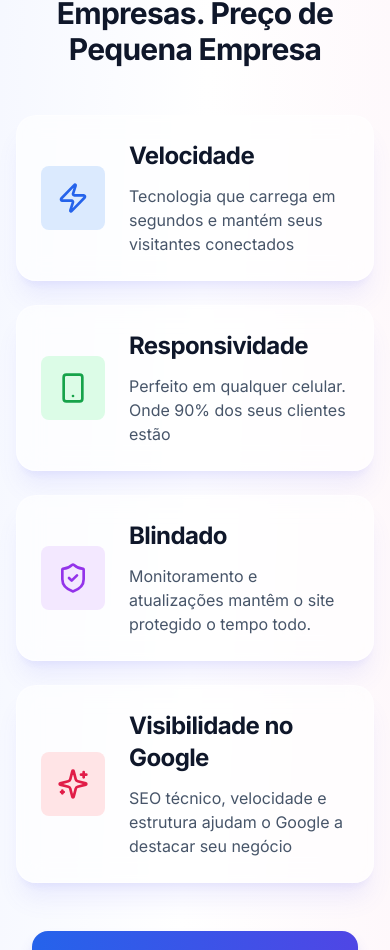
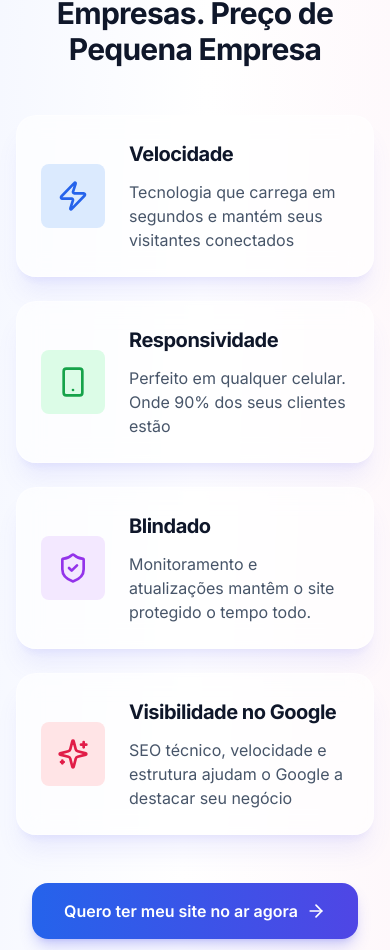
Before and after one commit to jonataswm01/projeto-waas, a Next.js app: page / in a window 390 px wide. Shown: the part 5814-6764 px from the top of the page. Built offline with nearby package versions, Linux system fonts and the light colour scheme.

Commit message:
style: adjust heading sizes on marketing page for improved visual hierarchy and consistency; change font sizes for better readability across devices

```diff
--- a/app/(marketing)/page.tsx
+++ b/app/(marketing)/page.tsx
@@ -648,7 +648,7 @@ export default function MarketingPage() {
             whileInView={{ opacity: 1, y: 0 }}
             viewport={{ once: true }}
             transition={{ duration: 0.6 }}
-            className="text-3xl md:text-4xl lg:text-5xl font-bold tracking-tight text-slate-900 text-center mb-12 md:mb-16"
+            className="text-3xl md:text-4xl lg:text-4xl font-bold tracking-tight text-slate-900 text-center mb-12 md:mb-16"
           >
             Tecnologia das Grandes Empresas. Preço de Pequena Empresa
           </motion.h2>
@@ -669,7 +669,7 @@ export default function MarketingPage() {
                     </div>
                   </div>
                   <div>
-                    <h3 className="text-2xl font-bold tracking-tight text-slate-900 mb-3">Velocidade</h3>
+                    <h3 className="text-xl md:text-2xl font-bold tracking-tight text-slate-900 mb-3">Velocidade</h3>
                     <p className="text-base sm:text-lg text-slate-600">
                       Tecnologia que carrega em segundos e mantém seus visitantes conectados
                     </p>
@@ -693,7 +693,7 @@ export default function MarketingPage() {
                     </div>
                   </div>
                   <div>
-                    <h3 className="text-2xl font-bold tracking-tight text-slate-900 mb-3">Responsividade</h3>
+                    <h3 className="text-xl md:text-2xl font-bold tracking-tight text-slate-900 mb-3">Responsividade</h3>
                     <p className="text-base sm:text-lg text-slate-600">
                       Perfeito em qualquer celular. Onde 90% dos seus clientes estão
                     </p>
@@ -717,7 +717,7 @@ export default function MarketingPage() {
                     </div>
                   </div>
                   <div>
-                    <h3 className="text-2xl font-bold tracking-tight text-slate-900 mb-3">Blindado</h3>
+                    <h3 className="text-xl md:text-2xl font-bold tracking-tight text-slate-900 mb-3">Blindado</h3>
                     <p className="text-base sm:text-lg text-slate-600">
                       Monitoramento e atualizações mantêm o site protegido o tempo todo.
                     </p>
@@ -741,7 +741,7 @@ export default function MarketingPage() {
                       </div>
                     </div>
                     <div>
-                      <h3 className="text-2xl font-bold tracking-tight text-slate-900 mb-3">Visibilidade no Google</h3>
+                      <h3 className="text-xl md:text-2xl font-bold tracking-tight text-slate-900 mb-3">Visibilidade no Google</h3>
                     <p className="text-base sm:text-lg text-slate-600">
                         SEO técnico, velocidade e estrutura ajudam o Google a destacar seu negócio
                       </p>
```
